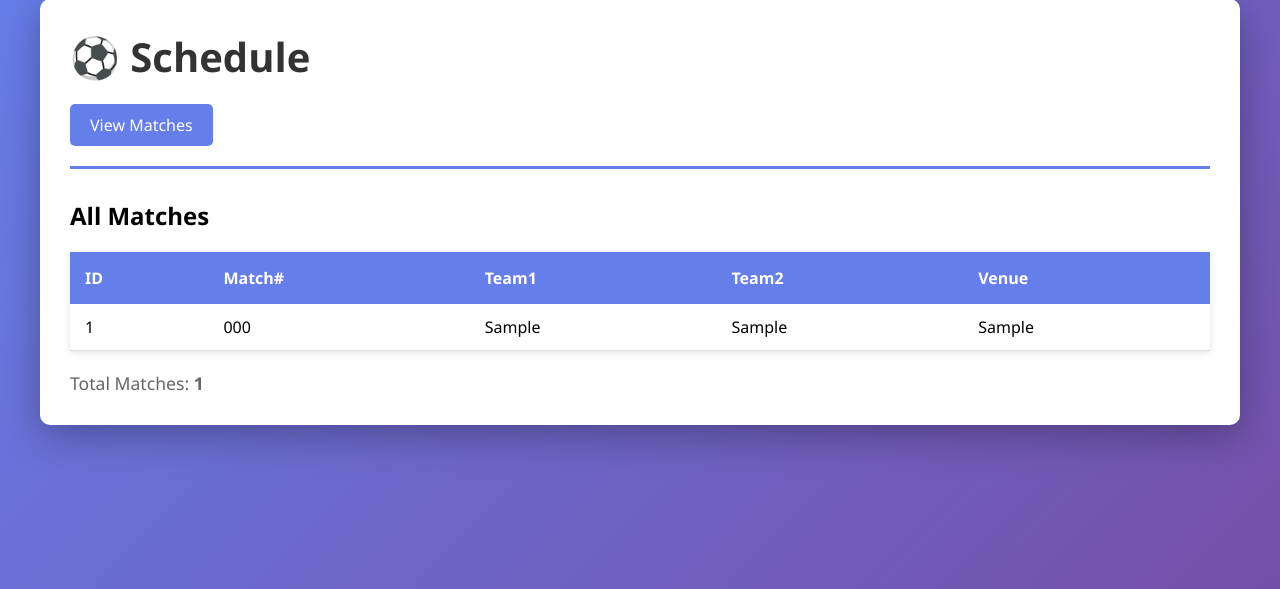
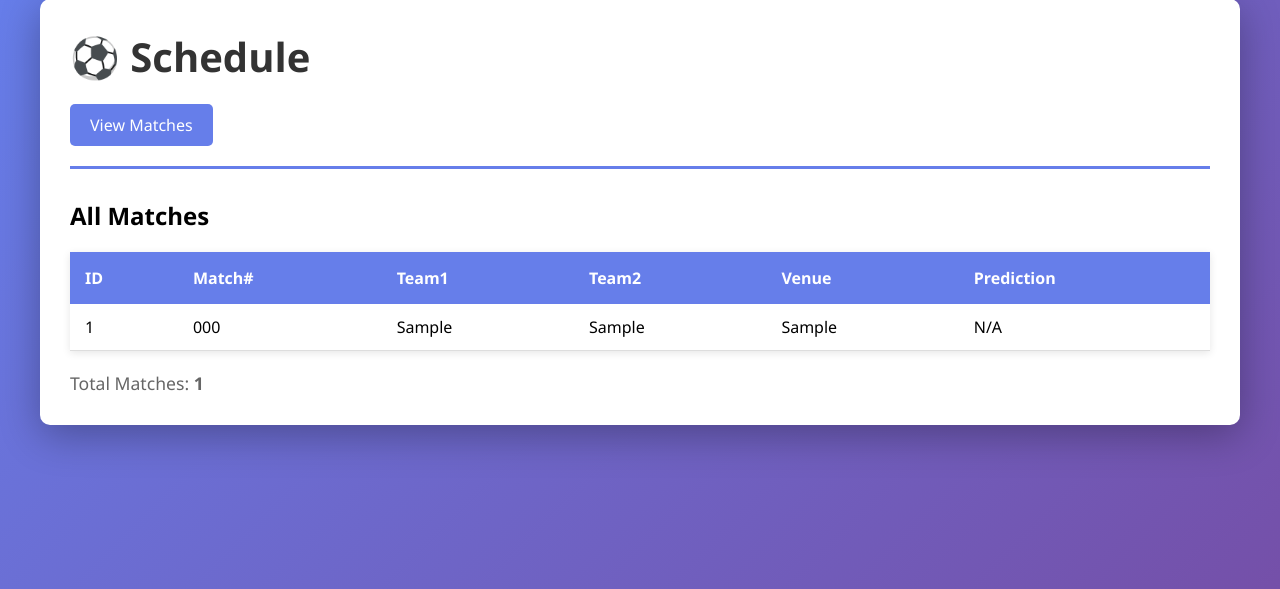
Before and after one commit to heres-riya/unoworld, a Flask app: page / in a window 1280 px wide. Shown: the part 21-610 px from the top of the page. Run offline with Flask 3, Linux system fonts and the light colour scheme; tables that the repository leaves empty hold one stand-in row (values such as "Sample post").

Commit message:
Added prediction field

```diff
--- a/templates/index.html
+++ b/templates/index.html
@@ -14,6 +14,7 @@
                 <th>Team1</th>
                 <th>Team2</th>
                 <th>Venue</th>
+                <th>Prediction</th>
             </tr>
         </thead>
         <tbody>
@@ -24,6 +25,7 @@
                     <td>{{ match.team1 or 'N/A' }}</td>
                     <td>{{ match.team2 or 'N/A' }}</td>
                     <td>{{ match.stadium or 'N/A' }}</td>
+                    <td>{{ match.prediction or 'N/A' }}</td>
                 </tr>
             {% endfor %}
         </tbody>
```
